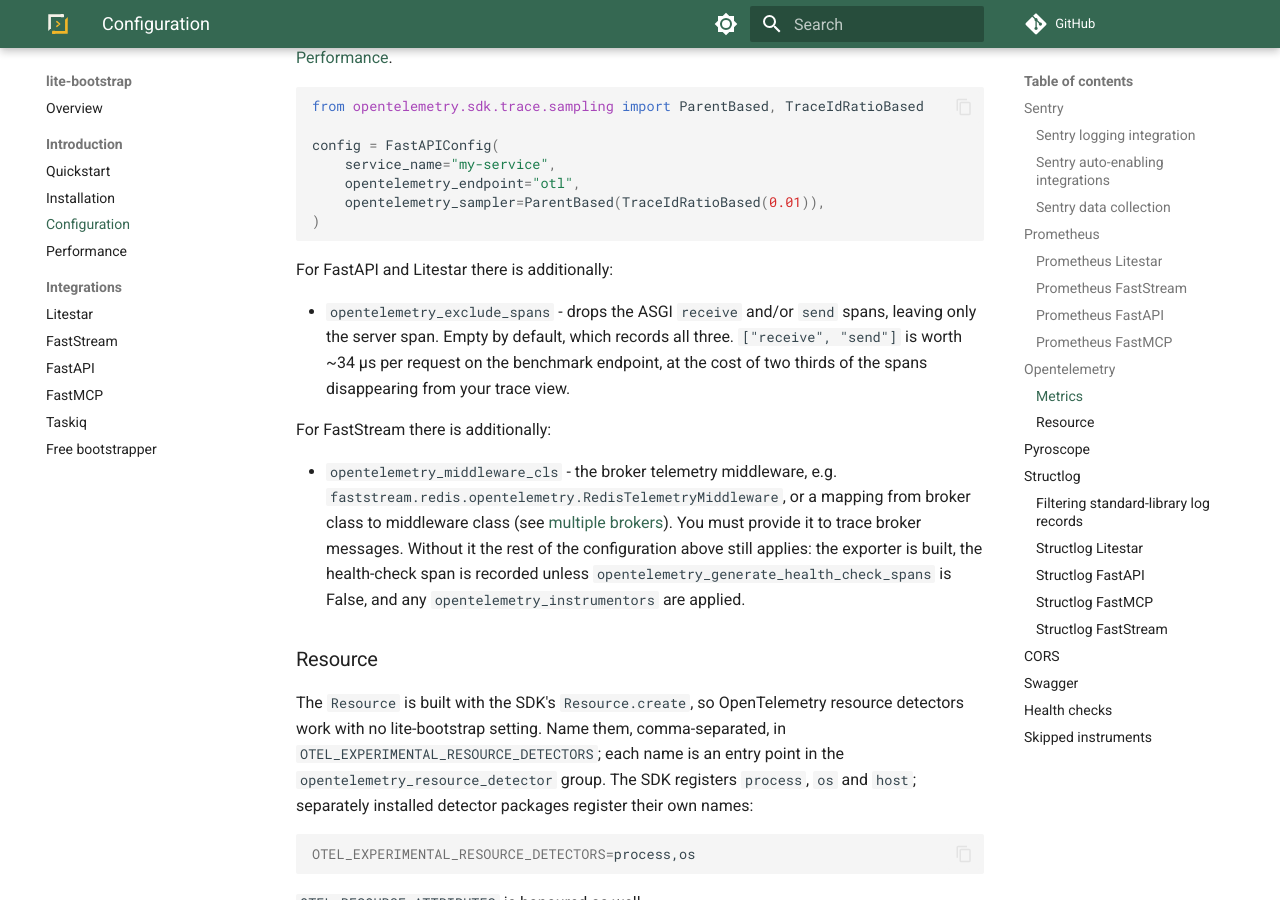
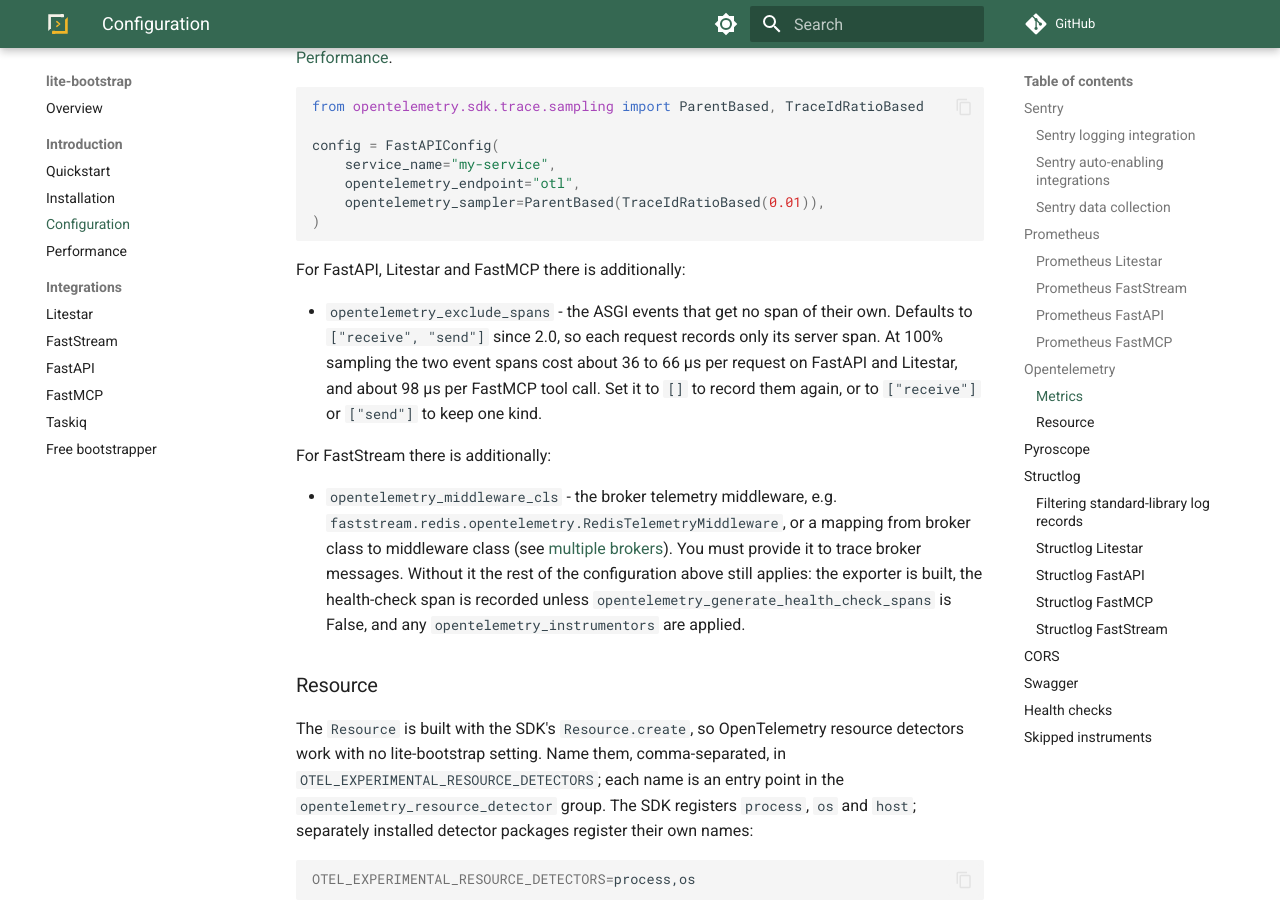
Before and after one commit to modern-python/lite-bootstrap, an MkDocs documentation site: the page built from docs/introduction/configuration.md, in a window 1280 px wide and 900 px high, scrolled down 6879 px. Built offline with MkDocs 1.6.1 and Material for MkDocs 9.7.7, drawn with Linux system fonts in a browser that asks for light colours; comment, search, counter and statistics services are not loaded.

Commit message:
Default opentelemetry_exclude_spans to ["receive", "send"] and support it on FastMCP (#364)

````diff
--- a/docs/introduction/configuration.md
+++ b/docs/introduction/configuration.md
@@ -233,12 +233,13 @@
 )
 ```
 
-For FastAPI and Litestar there is additionally:
+For FastAPI, Litestar and FastMCP there is additionally:
 
-- `opentelemetry_exclude_spans` - drops the ASGI `receive` and/or `send` spans, leaving only the
-  server span. Empty by default, which records all three. `["receive", "send"]` is worth ~34 µs per
-  request on the benchmark endpoint, at the cost of two thirds of the spans disappearing from your
-  trace view.
+- `opentelemetry_exclude_spans` - the ASGI events that get no span of their own. Defaults to
+  `["receive", "send"]` since 2.0, so each request records only its server span. At 100% sampling
+  the two event spans cost about 36 to 66 µs per request on FastAPI and Litestar, and about 98 µs
+  per FastMCP tool call. Set it to `[]` to record them again, or to `["receive"]` or `["send"]` to
+  keep one kind.
 
 For FastStream there is additionally:
 
````
Also changed, not shown: benchmarks/README.md (+28 -9 lines), docs/introduction/performance.md (+8 -5 lines), 11 other files.
